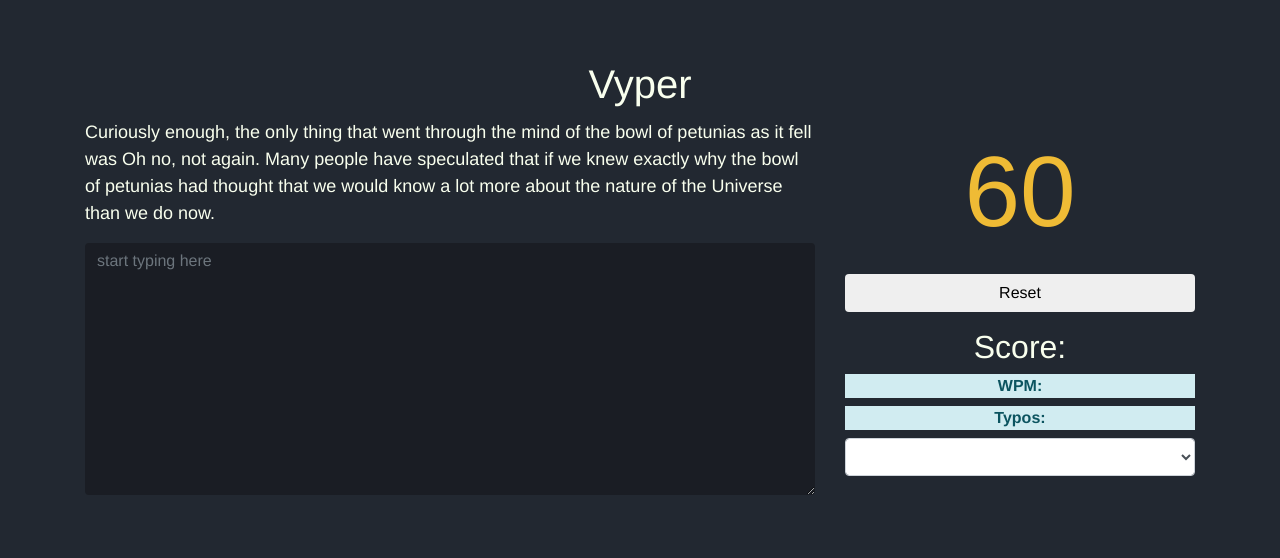
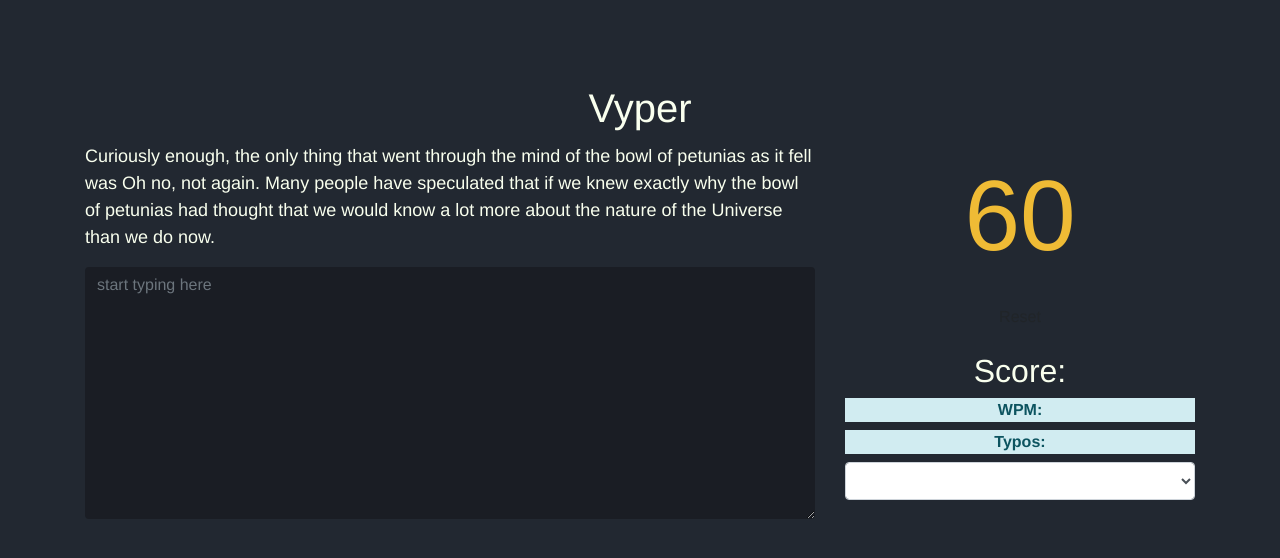
Before and after one commit to PatrikOlin/vyper, a Vue app: page / in a window 1280 px wide. Shown: the top 558 px of the page. Built offline with nearby package versions, Linux system fonts and the light colour scheme.

Commit message:
fucking about

```diff
--- a/babel.config.js
+++ b/babel.config.js
@@ -1,5 +1,3 @@
 module.exports = {
-  presets: [
-    '@vue/app'
-  ]
-}
+  presets: ['@vue/app']
+};
--- a/package.json
+++ b/package.json
@@ -8,8 +8,10 @@
     "lint": "vue-cli-service lint"
   },
   "dependencies": {
+    "bootstrap": "^4.3.1",
     "core-js": "^2.6.5",
-    "vue": "^2.6.10"
+    "vue": "^2.6.10",
+    "vue-router": "^3.1.3"
   },
   "devDependencies": {
     "@vue/cli-plugin-babel": "^3.11.0",
--- a/public/index.html
+++ b/public/index.html
@@ -1,12 +1,12 @@
 <!DOCTYPE html>
 <html lang="en">
   <head>
-    <link
+    <!-- <link
       rel="stylesheet"
       href="https://maxcdn.bootstrapcdn.com/bootstrap/4.0.0/css/bootstrap.min.css"
       integrity="sha384-Gn5384xqQ1aoWXA+058RXPxPg6fy4IWvTNh0E263XmFcJlSAwiGgFAW/dAiS6JXm"
       crossorigin="anonymous"
-    />
+    /> -->
     <meta charset="utf-8" />
     <meta http-equiv="X-UA-Compatible" content="IE=edge" />
     <meta name="viewport" content="width=device-width,initial-scale=1.0" />
--- a/src/App.vue
+++ b/src/App.vue
@@ -1,17 +1,30 @@
 <template>
   <div id="app">
-    <Typer />
+    <div>
+      <nav class="navbar navbar-toggleable-md navbar-light">
+        <div class="collapse navbar-collapse" id="navbarNav">
+          <ul class="navbar-nav">
+            <li class="nav-item">
+              <router-link to="/" class="nav-link">Home</router-link>
+            </li>
+            <li class="nav-item">
+              <router-link to="/stats" class="nav-link">Stats</router-link>
+            </li>
+            <li class="nav-item">
+              <router-link to="/keyboards" class="nav-link">Keyboards</router-link>
+            </li>
+          </ul>
+        </div>
+      </nav>
+      <router-view class="view"></router-view>
+    </div>
   </div>
 </template>
 
 <script>
-import Typer from "./components/Typer.vue";
-
 export default {
   name: "app",
-  components: {
-    Typer
-  }
+  components: {}
 };
 </script>
 
@@ -26,18 +39,7 @@ export default {
   margin-top: 60px;
 }
 
-html,
-body {
-  background-color: var(--bg);
-}
-
-:root {
-  --bg: #222831;
-  --dark-bg: #1a1d24;
-  --pink: #f59bac;
-  --text-color: #f9ffee;
-  --typed-text: #fee6c0;
-  --yellow: #efbb35;
-  --hot-pink: #e84279;
+.nav-link {
+  color: var(--text-color);
 }
 </style>
--- /dev/null
+++ b/src/assets/main.css
@@ -0,0 +1,15 @@
+:root {
+  --bg: #222831;
+  --dark-bg: #1a1d24;
+  --pink: #f59bac;
+  --text-color: #f9ffee;
+  --typed-text: #fee6c0;
+  --yellow: #efbb35;
+  --hot-pink: #e84279;
+}
+
+html,
+body {
+  background-color: var(--bg);
+  color: var(--text-color);
+}
--- /dev/null
+++ b/src/components/Stats.vue
@@ -0,0 +1,12 @@
+<template>
+  <div>STATS!</div>
+</template>
+
+<script>
+export default {
+  name: "Stats"
+};
+</script>
+
+<style>
+</style>
--- a/src/main.js
+++ b/src/main.js
@@ -1,8 +1,27 @@
-import Vue from 'vue'
-import App from './App.vue'
+import Typer from './components/Typer.vue';
+import Stats from './components/Stats.vue';
+import App from './App.vue';
+import Vue from 'vue';
+import VueRouter from 'vue-router';
+require('@/assets/main.css');
+import 'bootstrap/dist/css/bootstrap.min.css';
 
-Vue.config.productionTip = false
+Vue.use(VueRouter);
+
+const router = new VueRouter({
+  mode: 'history',
+  base: __dirname,
+  routes: [
+    { path: '/', component: Typer },
+    { path: '/stats', components: Stats }
+  ]
+});
+
+Vue.config.productionTip = false;
 
 new Vue({
-  render: h => h(App),
-}).$mount('#app')
+  el: '#app',
+  router,
+  template: '<App />',
+  components: { App }
+}).$mount('#app');
--- /dev/null
+++ b/vue.config.js
@@ -0,0 +1,3 @@
+module.exports = {
+  runtimeCompiler: true
+};
```
Also changed, not shown: 1 other file (tests, documents, lock files or other folders).
